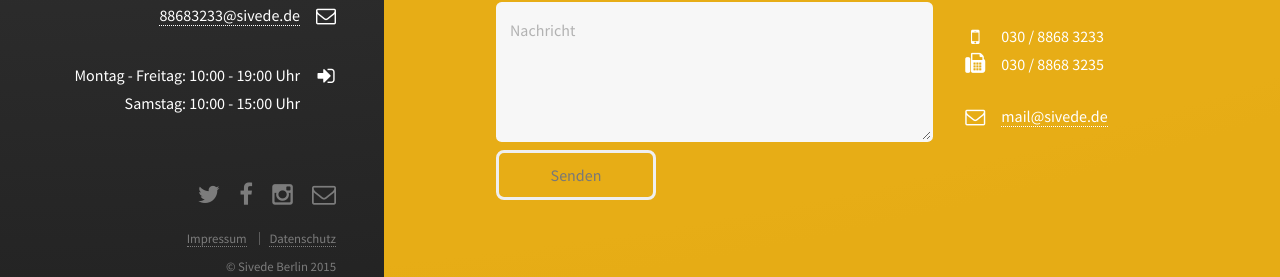
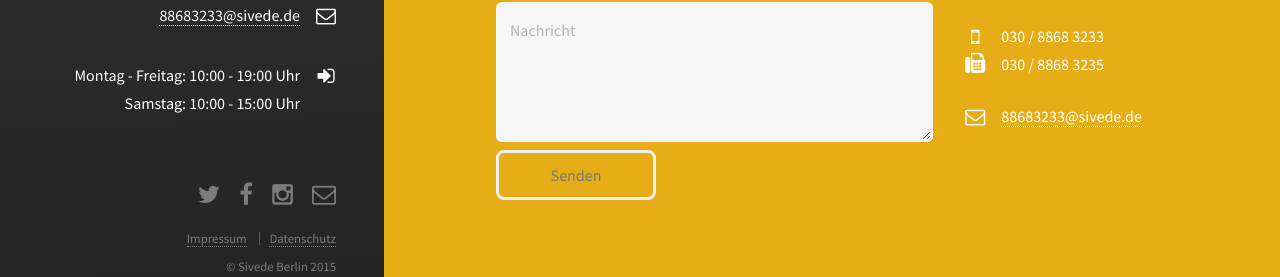
Before and after one commit to noobit/sivede, a Jekyll site: the page built from index.md, in a window 1280 px wide and 900 px high, scrolled down 3156 px. Shown: the part 620-897 px from the top of the window. Built offline with Jekyll 4.4.1, drawn with Linux system fonts in a browser that asks for light colours; nearby versions of some CDN libraries.

Commit message:
Update index.md

```diff
--- a/index.md
+++ b/index.md
@@ -121,7 +121,7 @@ permalink: /
 				</li>
 				<li>
 					<h3 class="icon fa-envelope-o"><span class="label">Email</span></h3>
-					<a href="mailto:mail@sivede.de">mail@sivede.de</a>
+					<a href="mailto:88683233@sivede.de">88683233@sivede.de</a>
 				</li>
 			</ul>
 		</div>
```
